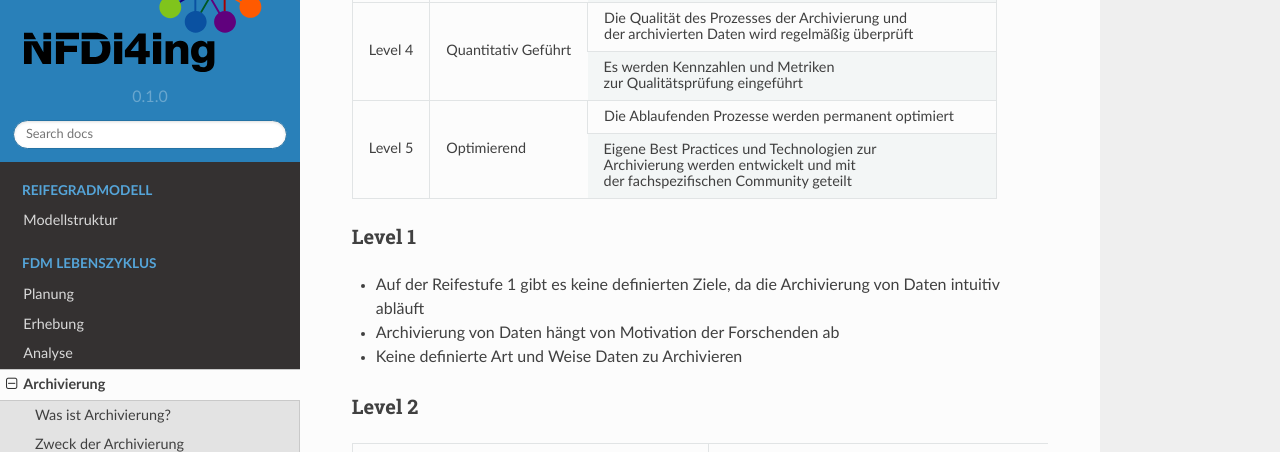
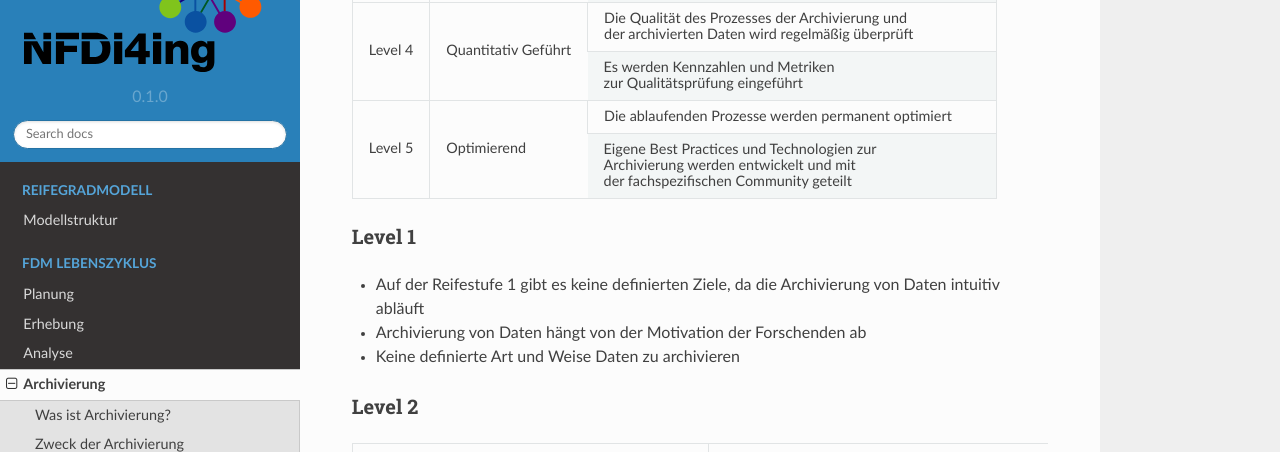
Before and after one commit to LUHMW/MaturityModelsNFDI4Ing, a Sphinx documentation site: the page built from docs/source/Archivierung.rst, in a window 1280 px wide and 900 px high, scrolled down 1975 px. Shown: the part 151-603 px from the top of the window. Built offline with Sphinx 7.4.7 and the Read the Docs theme 2.0.0, drawn with Linux system fonts in a browser that asks for light colours.

Commit message:
Update Archivierung.rst

```diff
--- a/docs/source/Archivierung.rst
+++ b/docs/source/Archivierung.rst
@@ -88,7 +88,7 @@ Reifestufen
 |                                                       |                                                          |                                                         |
 |                                                       |                                                          | zur Qualitätsprüfung eingeführt                         |
 +-------------------------------------------------------+----------------------------------------------------------+---------------------------------------------------------+
-| Level 5                                               | Optimierend                                              | Die Ablaufenden Prozesse werden permanent optimiert     |
+| Level 5                                               | Optimierend                                              | Die ablaufenden Prozesse werden permanent optimiert     |
 |                                                       |                                                          +---------------------------------------------------------+
 |                                                       |                                                          | Eigene Best Practices und Technologien zur              |
 |                                                       |                                                          |                                                         |
@@ -101,8 +101,8 @@ Reifestufen
 Level 1
 =========
 * Auf der Reifestufe 1 gibt es keine definierten Ziele, da die Archivierung von Daten intuitiv abläuft
-* Archivierung von Daten hängt von Motivation der Forschenden ab
-* Keine definierte Art und Weise Daten zu Archivieren
+* Archivierung von Daten hängt von der Motivation der Forschenden ab
+* Keine definierte Art und Weise Daten zu archivieren
 
 =========
 Level 2
```
